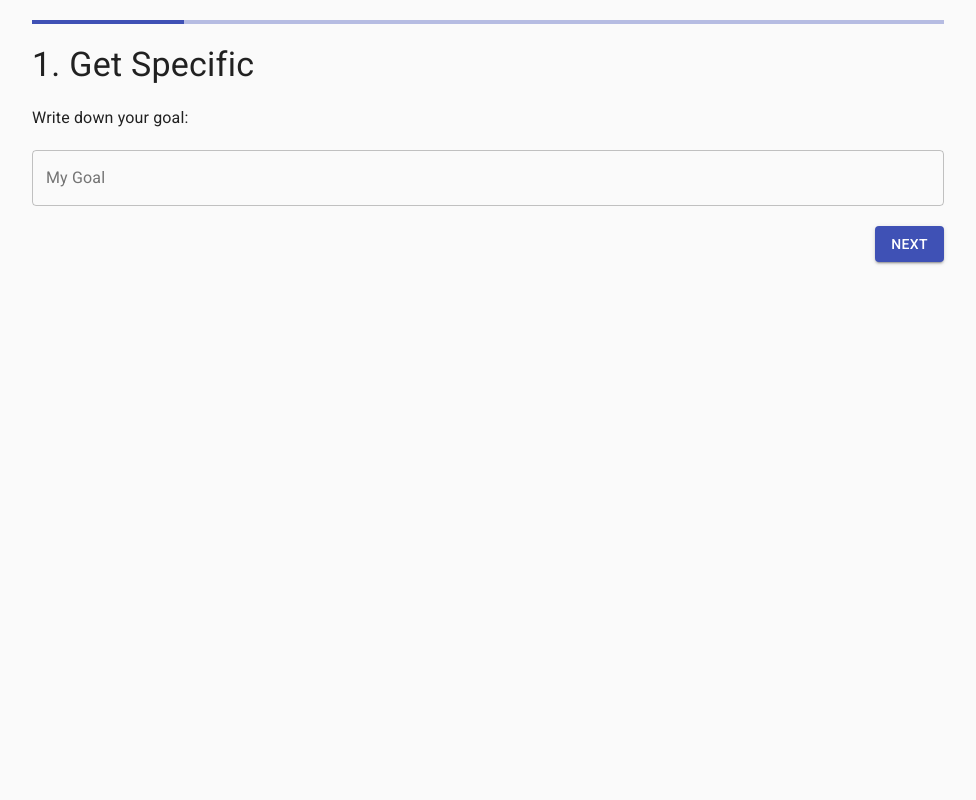
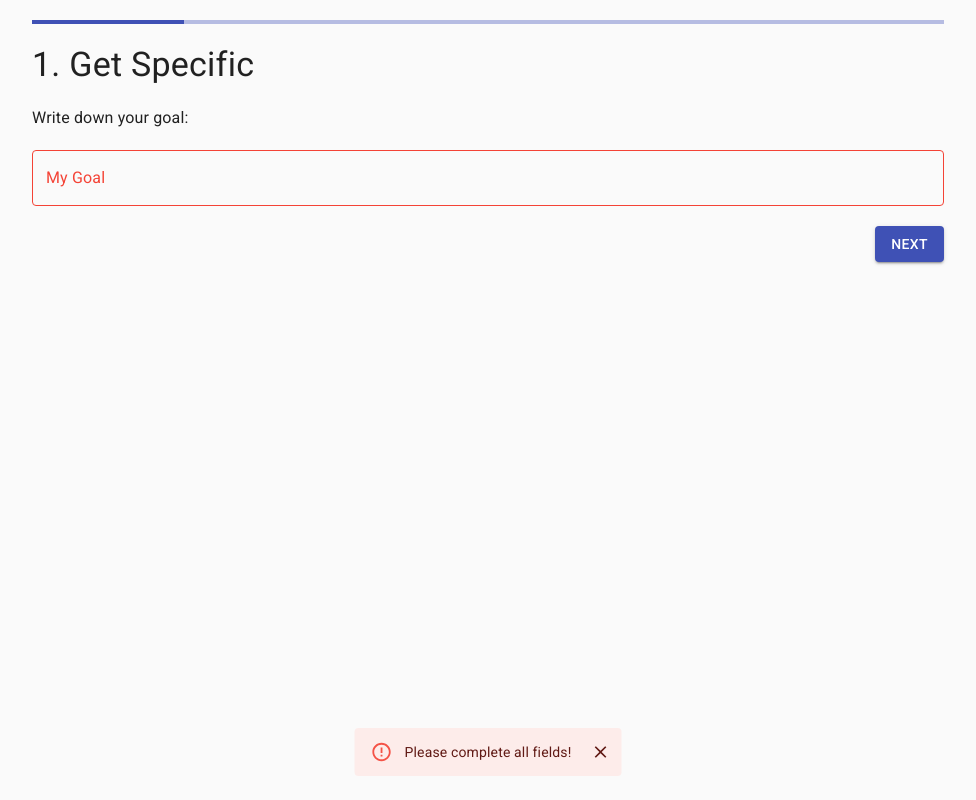
Before and after one commit to johnbede2000/stepzi, a React (Create React App) app: page / in a window 1280 px wide. Both pictures are taken after a click on the button "NEXT". Shown: the whole page, without its empty margins (152-1128 px from the left). Built offline with nearby package versions, Linux system fonts and the light colour scheme.

Commit message:
added snackbar alert

```diff
--- a/package.json
+++ b/package.json
@@ -5,6 +5,7 @@
   "dependencies": {
     "@material-ui/core": "^4.11.3",
     "@material-ui/icons": "^4.11.2",
+    "@material-ui/lab": "^4.0.0-alpha.57",
     "@testing-library/jest-dom": "^5.11.9",
     "@testing-library/react": "^11.2.5",
     "@testing-library/user-event": "^12.7.4",
--- a/src/components/InitialGoal.js
+++ b/src/components/InitialGoal.js
@@ -1,9 +1,21 @@
 import React from 'react';
-import { Typography, TextField, Box, Button } from '@material-ui/core';
+import {
+  Typography,
+  TextField,
+  Box,
+  Button,
+  Snackbar,
+} from '@material-ui/core';
+import Alert from '@material-ui/lab/Alert';
 import Vertical from './Vertical';
 
 const InitialGoal = ({ values, handleChange, setStep, step }) => {
   const [validate, setValidate] = React.useState(false);
+  const [snackbar, setSnackbar] = React.useState(false);
+
+  const onClose = () => {
+    setSnackbar(false);
+  };
 
   return (
     <Vertical>
@@ -29,9 +41,10 @@ const InitialGoal = ({ values, handleChange, setStep, step }) => {
           onClick={() => {
             if (!values.goal) {
               setValidate(true);
+              setSnackbar(true);
               setTimeout(() => {
                 setValidate(false);
-              }, 2000);
+              }, 3000);
             } else {
               setStep(step + 1);
             }
@@ -40,6 +53,11 @@ const InitialGoal = ({ values, handleChange, setStep, step }) => {
           Next
         </Button>
       </Box>
+      <Snackbar open={snackbar} autoHideDuration={3000} onClose={onClose}>
+        <Alert onClose={onClose} severity="error">
+          Please complete all fields!
+        </Alert>
+      </Snackbar>
     </Vertical>
   );
 };
```
Also changed, not shown: 1 other file (tests, documents, lock files or other folders).
